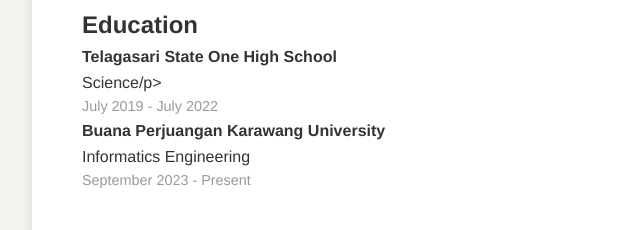
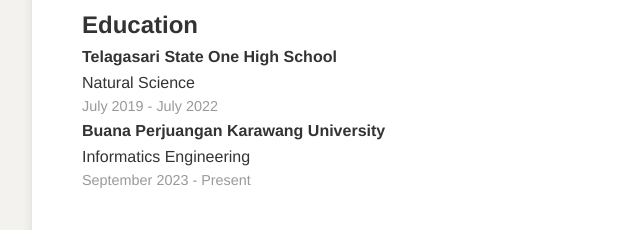
Before and after one commit to zkasane/zkasane.github.io, a plain HTML site: page index.html in a window 1280 px wide. Shown: the part 534-764 px from the top of the page, 148-788 px from the left. Drawn offline with nearby package versions, Linux system fonts and the light colour scheme.

Commit message:
initialize commit

```diff
--- a/index.html
+++ b/index.html
@@ -31,7 +31,7 @@
     </section>
     <h2 class="education-title">Education</h2>
       <h4 class="high-school">Telagasari State One High School</h4>
-        <p class="location">Science/p>
+        <p class="location">Natural Science</p>
         <p class="duration">July 2019 - July 2022</p>
       <h4 class="university">Buana Perjuangan Karawang University</h4>
         <p class="location">Informatics Engineering</p>
```
